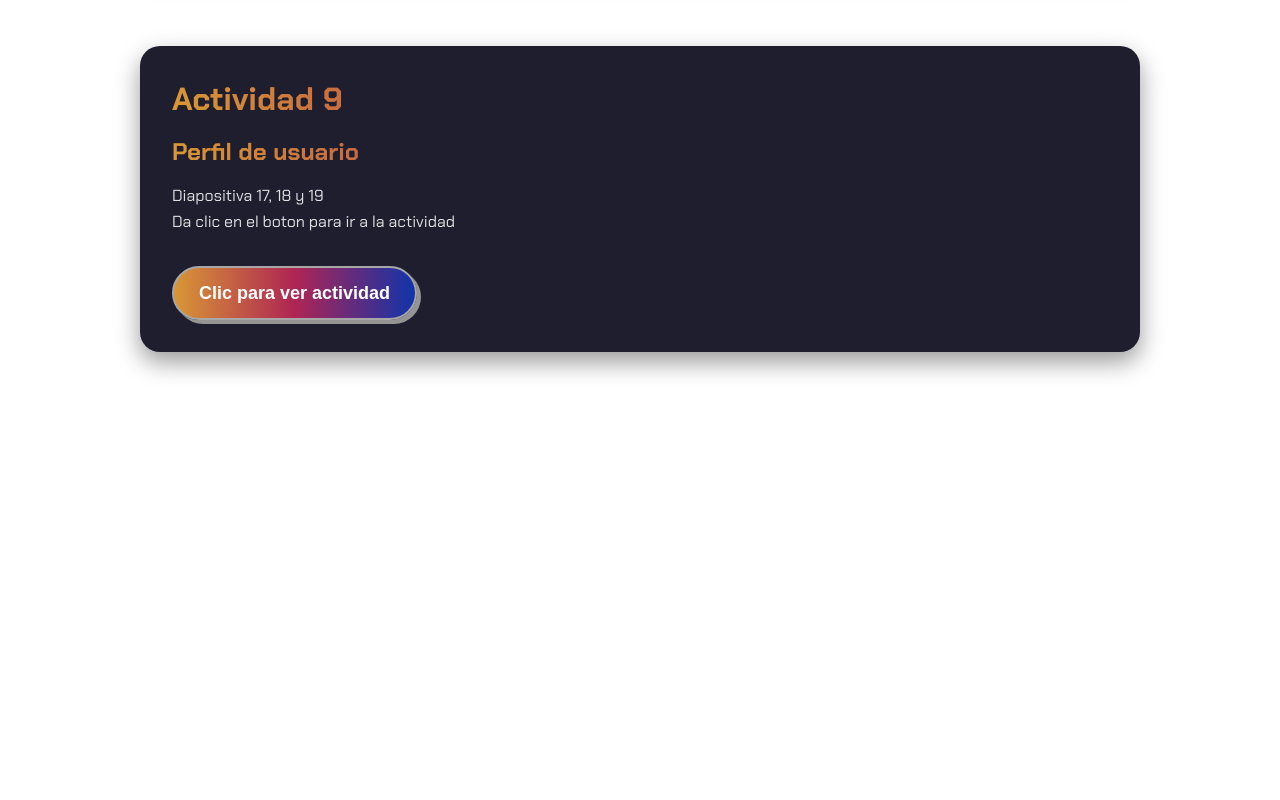
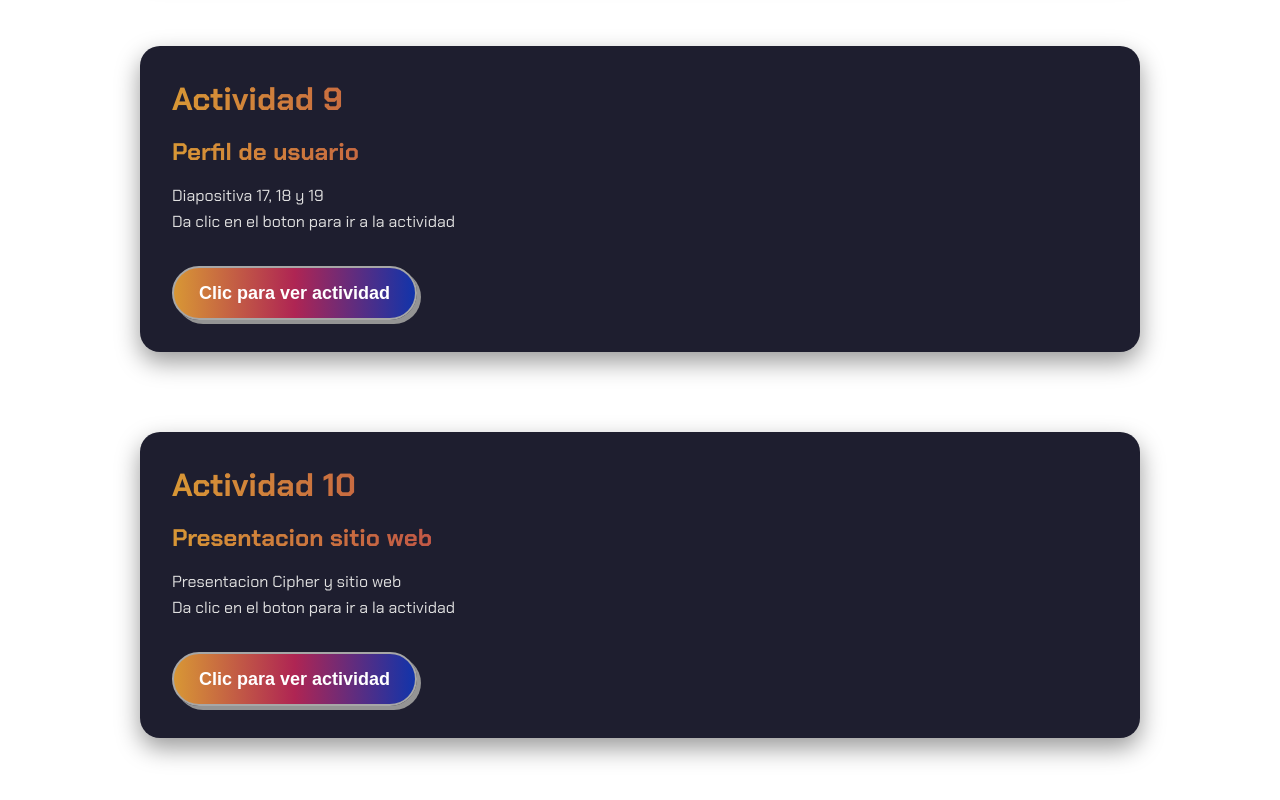
Before and after one commit to CarlosAvta/web, a plain HTML site: page ActFig.html in a window 1280 px wide. Shown: the part 3324-4124 px from the top of the page. Before the commit the page ends 3776 px from the top, so only its background shows below. Drawn offline with Linux system fonts and the light colour scheme.

Commit message:
Add files via upload

```diff
--- a/ActFig.html
+++ b/ActFig.html
@@ -120,6 +120,16 @@
         <button class="button-74" role="button" onclick="location.href='https://www.canva.com/design/DAG10Z-6Ues/oHYgkDryNfpMiur0y7pyIw/edit?utm_content=DAG10Z-6Ues&utm_campaign=designshare&utm_medium=link2&utm_source=sharebutton'">Clic para ver actividad</button>
         </div>
     </section>
+    <section>
+        <div class="contenedor">
+        <h1>Actividad 10</h1>
+        <h3>Presentacion sitio web</h3>
+        <p>Presentacion Cipher y sitio web<br>
+            Da clic en el boton para ir a la actividad
+        </p>
+        <button class="button-74" role="button" onclick="location.href='https://www.canva.com/design/DAG10Z-6Ues/oHYgkDryNfpMiur0y7pyIw/edit?utm_content=DAG10Z-6Ues&utm_campaign=designshare&utm_medium=link2&utm_source=sharebutton'">Clic para ver actividad</button>
+        </div>
+    </section>
 
 </body>
 <script src="script.js"></script>
```
Also changed, not shown: ilust.html (+2 -2 lines), index.html (+1 -1 lines).
